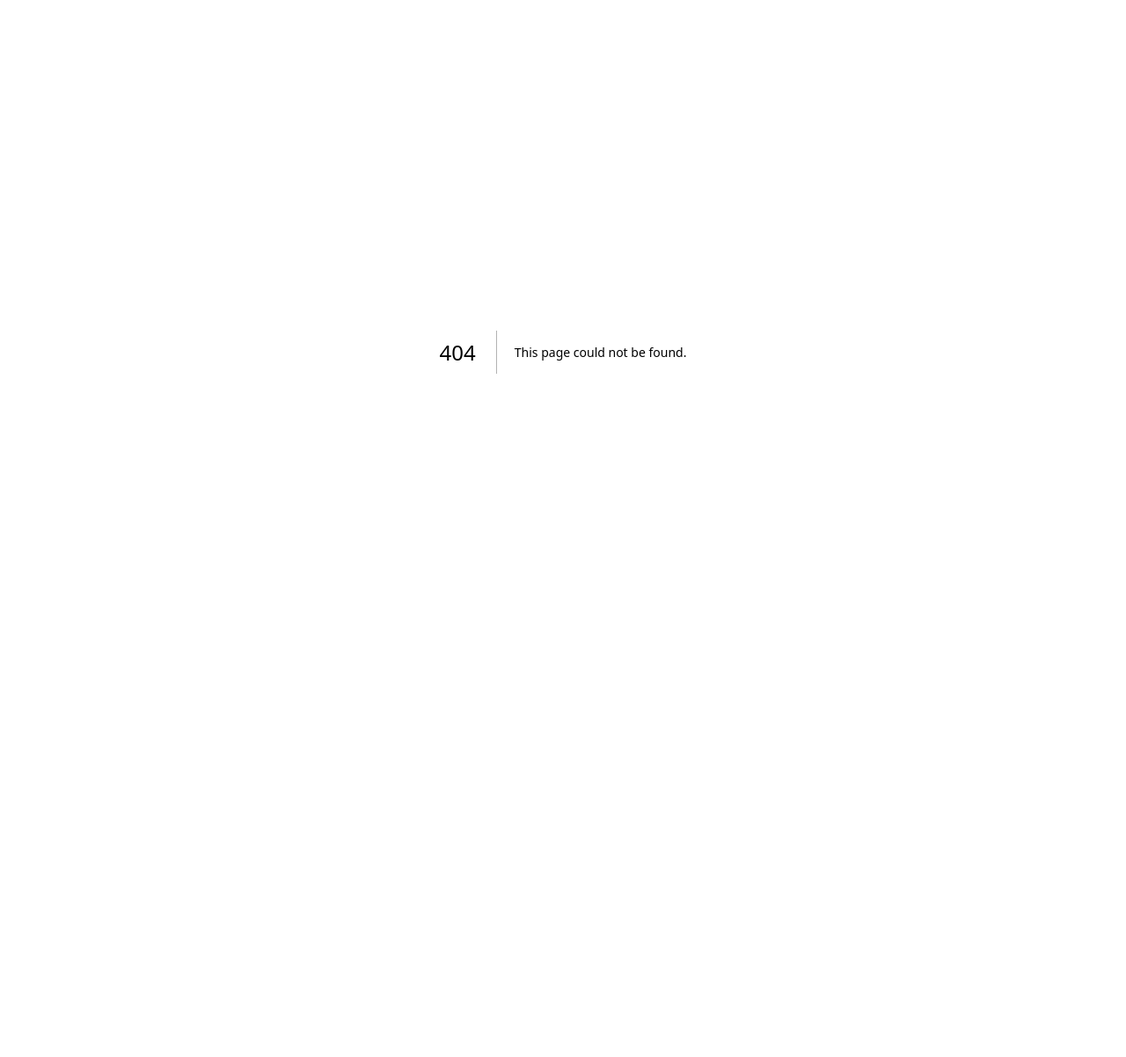
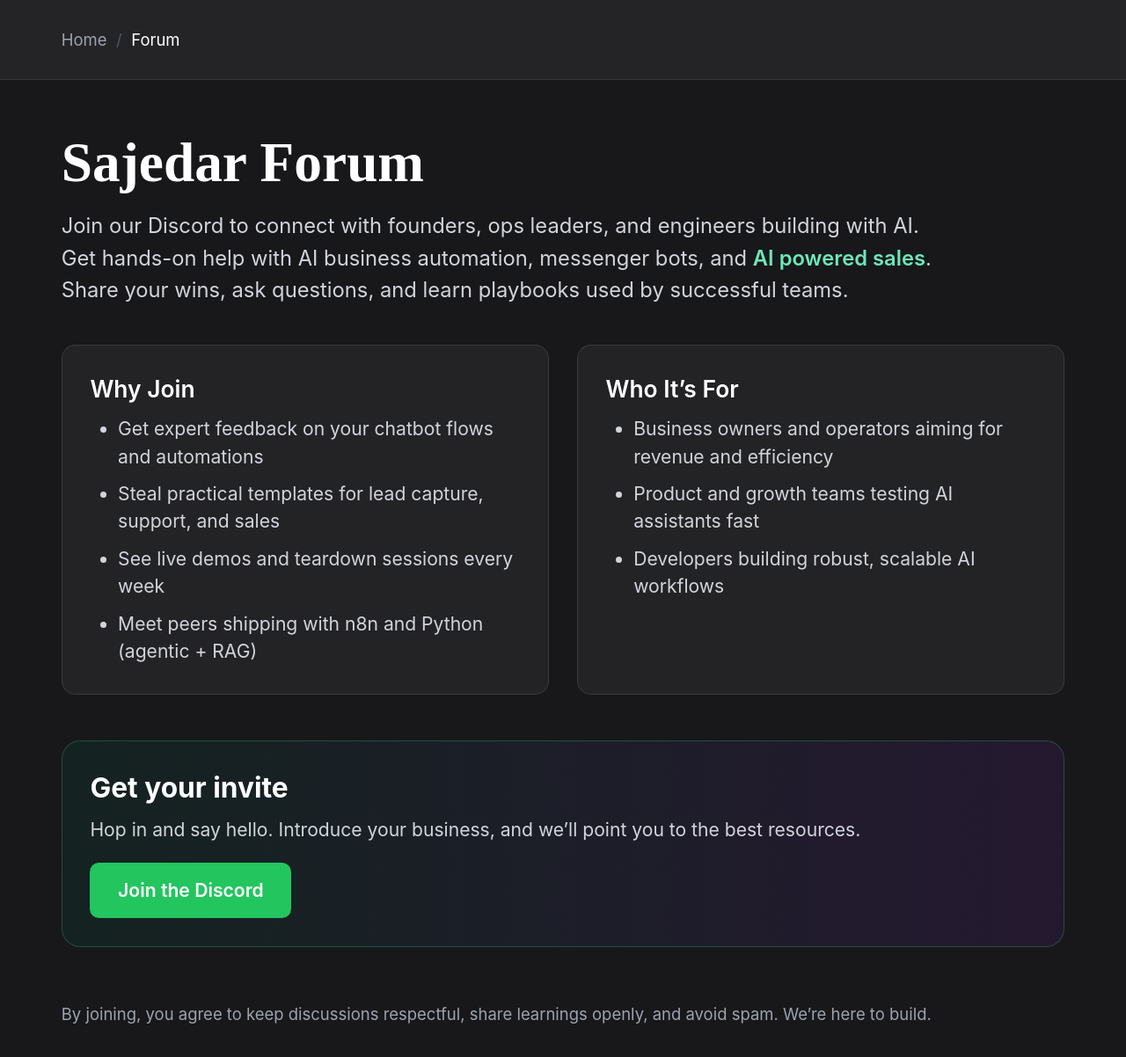
Before and after one commit to sehenagautam/sajedar-product-research, a Next.js app: page /forum in a window 1280 px wide. Before the commit this address had no page. Shown: the top 1202 px of the page at 88% size. Before the commit the page ends 800 px from the top, so only its background shows below. Built offline with nearby package versions, Linux system fonts and the light colour scheme.

Commit message:
Community: add Discord link to footer and new /forum page; include in sitemap

```diff
--- /dev/null
+++ b/src/app/forum/page.tsx
@@ -0,0 +1,80 @@
+import Link from 'next/link';
+
+export const metadata = {
+  title: 'Sajedar Forum | AI Business Automation & Chatbots Community',
+  description: 'Join Sajedar’s Discord community to learn, build, and grow with AI business automation and chatbots. Get help, share wins, and access expert‑guided resources.',
+  alternates: { canonical: '/forum' },
+  openGraph: {
+    type: 'website',
+    title: 'Sajedar Forum | AI Business Automation & Chatbots Community',
+    description: 'Discuss AI-powered sales, automation, and chatbots with founders, builders, and operators.',
+    url: 'https://sajedar.com/forum'
+  },
+  twitter: {
+    card: 'summary_large_image',
+    title: 'Sajedar Forum | AI Business Automation & Chatbots Community',
+    description: 'Join our Discord to learn, build, and grow.'
+  }
+};
+
+export default function ForumPage() {
+  return (
+    <main className="min-h-screen bg-[#18181b] text-white">
+      <div className="bg-white/5 border-b border-white/10">
+        <div className="max-w-4xl mx-auto px-4 py-6">
+          <nav className="flex items-center space-x-2 text-sm">
+            <Link href="/" className="text-gray-400 hover:text-white">Home</Link>
+            <span className="text-gray-600">/</span>
+            <span className="text-white">Forum</span>
+          </nav>
+        </div>
+      </div>
+
+      <section className="max-w-4xl mx-auto px-4 py-12">
+        <h1 className="text-4xl md:text-5xl font-serif font-bold leading-tight mb-4">Sajedar Forum</h1>
+        <p className="text-lg text-gray-300 mb-8 max-w-3xl">
+          Join our Discord to connect with founders, ops leaders, and engineers building with AI. Get hands-on help with
+          AI business automation, messenger bots, and <span className="text-emerald-300 font-semibold">AI powered sales</span>.
+          Share your wins, ask questions, and learn playbooks used by successful teams.
+        </p>
+
+        <div className="grid md:grid-cols-2 gap-6 mb-10">
+          <div className="p-6 rounded-xl border border-white/10 bg-white/5">
+            <h3 className="text-xl font-semibold mb-2">Why Join</h3>
+            <ul className="list-disc pl-6 text-gray-300 space-y-2">
+              <li>Get expert feedback on your chatbot flows and automations</li>
+              <li>Steal practical templates for lead capture, support, and sales</li>
+              <li>See live demos and teardown sessions every week</li>
+              <li>Meet peers shipping with n8n and Python (agentic + RAG)</li>
+            </ul>
+          </div>
+          <div className="p-6 rounded-xl border border-white/10 bg-white/5">
+            <h3 className="text-xl font-semibold mb-2">Who It’s For</h3>
+            <ul className="list-disc pl-6 text-gray-300 space-y-2">
+              <li>Business owners and operators aiming for revenue and efficiency</li>
+              <li>Product and growth teams testing AI assistants fast</li>
+              <li>Developers building robust, scalable AI workflows</li>
+            </ul>
+          </div>
+        </div>
+
+        <div className="rounded-2xl p-6 border border-emerald-500/30 bg-gradient-to-r from-emerald-900/20 to-purple-900/20 mb-12">
+          <h2 className="text-2xl font-bold mb-2">Get your invite</h2>
+          <p className="text-gray-300 mb-4">Hop in and say hello. Introduce your business, and we’ll point you to the best resources.</p>
+          <a
+            href="https://discord.gg/FJbuEAbaqU"
+            target="_blank"
+            rel="noopener noreferrer"
+            className="inline-flex items-center gap-2 px-6 py-3 bg-emerald-500 hover:bg-emerald-600 text-white font-semibold rounded-lg transition"
+          >
+            Join the Discord
+          </a>
+        </div>
+
+        <p className="text-gray-400 text-sm">
+          By joining, you agree to keep discussions respectful, share learnings openly, and avoid spam. We’re here to build.
+        </p>
+      </section>
+    </main>
+  );
+}
--- a/src/app/sitemap.ts
+++ b/src/app/sitemap.ts
@@ -29,6 +29,12 @@ export default function sitemap(): MetadataRoute.Sitemap {
     {
       url: `${base}/articles`,
       priority: 0.85,
+      changeFrequency: 'weekly' as const,
+      lastModified: now
+    },
+    {
+      url: `${base}/forum`,
+      priority: 0.8,
       changeFrequency: 'weekly' as const,
       lastModified: now
     },
--- a/src/components/sections/Footer.tsx
+++ b/src/components/sections/Footer.tsx
@@ -90,6 +90,19 @@ export function Footer() {
                 <span>Facebook</span>
               </a>
             </li>
+            <li>
+              <a
+                href="https://discord.gg/FJbuEAbaqU"
+                target="_blank"
+                rel="noopener noreferrer"
+                className="text-sm leading-6 text-gray-300 hover:text-white transition-colors flex items-center justify-center space-x-2"
+              >
+                <svg className="w-4 h-4" viewBox="0 0 24 24" fill="currentColor">
+                  <path d="M20.317 4.369A19.79 19.79 0 0016.557 3c-.184.33-.4.775-.548 1.124a18.27 18.27 0 00-4.018 0A8.26 8.26 0 0011.443 3c-1.362.25-2.706.646-3.76 1.195-2.451 3.542-3.116 6.99-2.78 10.396A19.97 19.97 0 007.85 16.9c.272-.373.58-.85.8-1.247-.442-.168-.862-.37-1.253-.603.105-.078.208-.159.308-.242 2.416 1.131 5.032 1.131 7.428 0 .1.083.203.164.308.242-.391.233-.811.435-1.253.603.22.397.528.874.8 1.247a19.97 19.97 0 003.947-2.309c.356-3.664-.603-7.07-2.616-10.222zM9.2 12.5c-.6 0-1.088-.55-1.088-1.226 0-.676.488-1.226 1.088-1.226.6 0 1.088.55 1.088 1.226 0 .676-.488 1.226-1.088 1.226zm5.6 0c-.6 0-1.088-.55-1.088-1.226 0-.676.488-1.226 1.088-1.226.6 0 1.088.55 1.088 1.226 0 .676-.488 1.226-1.088 1.226z"/>
+                </svg>
+                <span>Discord</span>
+              </a>
+            </li>
           </ul>
         </div>
       </div>
```
